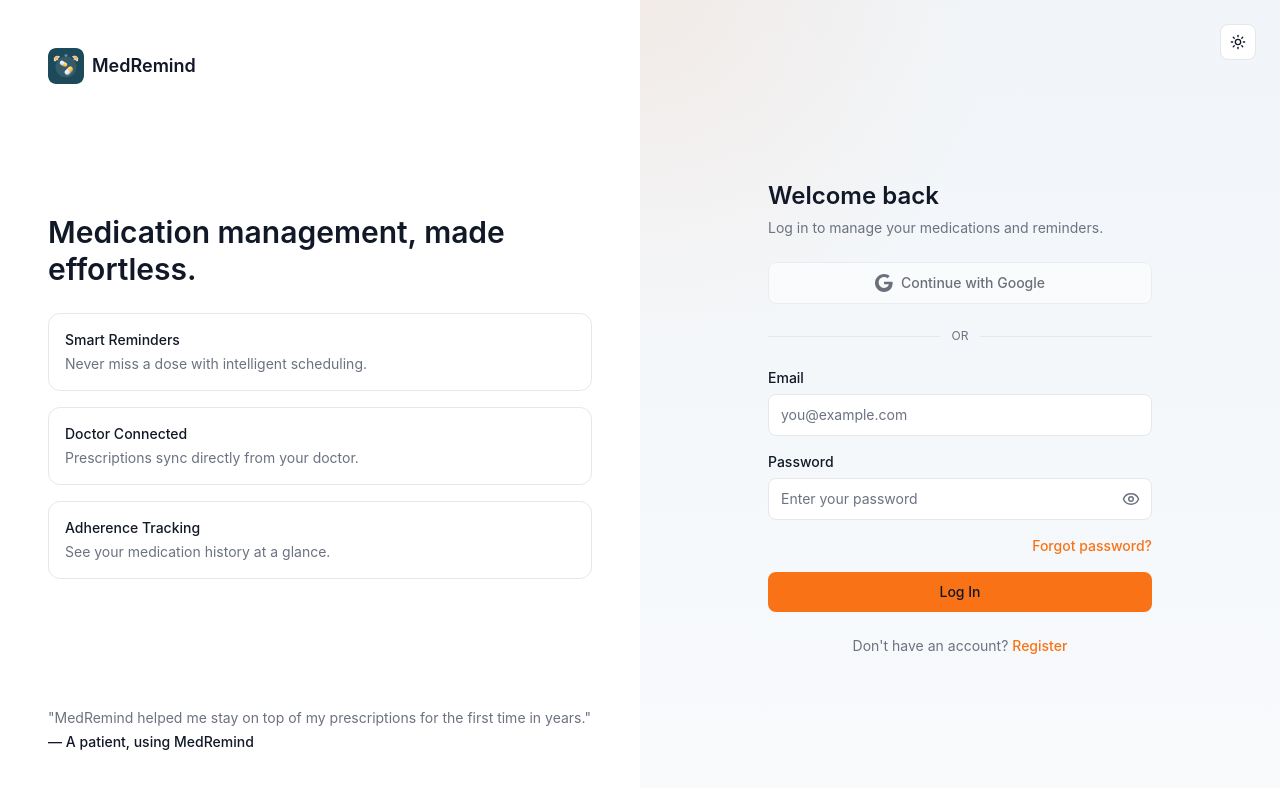
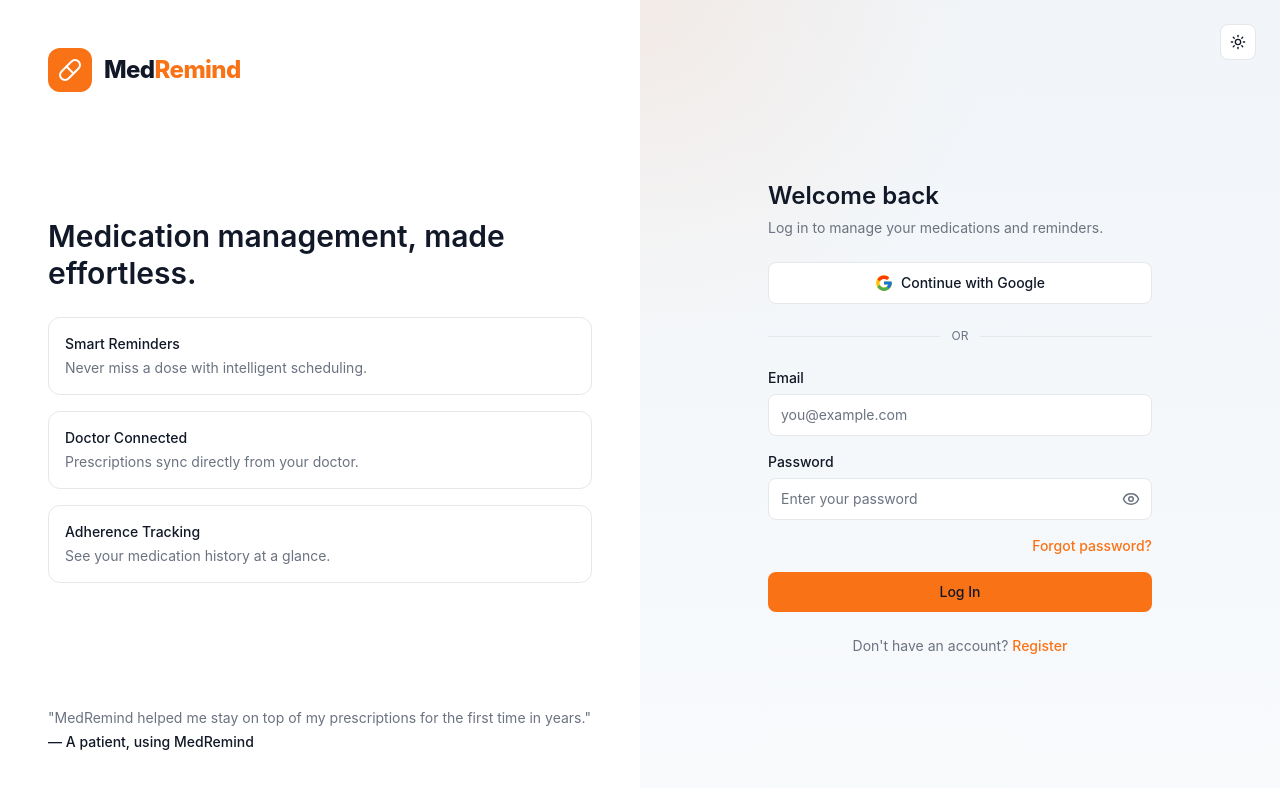
Before and after one commit to PrRj06/MedRemind, a React app in the folder frontend/: page /login in a window 1280 px wide. Shown: the top 788 px of the page. Built offline with nearby package versions, Linux system fonts and the light colour scheme; no server answers; the HTML template or start-up script is replaced by a standard one.

Commit message:
Polish auth UI: orange hover effects, real Google logo, bigger branding, patient header logo

```diff
--- a/frontend/src/components/auth/AuthFormWrapper.jsx
+++ b/frontend/src/components/auth/AuthFormWrapper.jsx
@@ -13,18 +13,18 @@ export default function AuthFormWrapper({
       {showGoogle && (
         <>
           <button
-            type="button"
-            disabled
-            aria-label="Continue with Google (coming soon)"
-            className="mt-6 flex w-full items-center justify-center gap-2 rounded-lg border border-[var(--border)] bg-[var(--surface)] px-4 py-2.5 text-sm font-medium text-[var(--text)] opacity-60"
+          type="button"
+          disabled
+          aria-label="Continue with Google (coming soon)"
+          className="mt-6 flex w-full items-center justify-center gap-2 rounded-lg border border-[var(--border)] bg-[var(--surface)] px-4 py-2.5 text-sm font-medium text-[var(--text)] transition-all duration-200 hover:border-[var(--primary)]/50 hover:-translate-y-0.5 hover:shadow-lg hover:shadow-black/10 disabled:hover:translate-y-0"
           >
-            <svg width="18" height="18" viewBox="0 0 24 24" aria-hidden="true">
-              <path
-                fill="currentColor"
-                d="M12 11v2.8h6.5c-.3 1.6-2.1 4.7-6.5 4.7-3.9 0-7.1-3.2-7.1-7.2S8.1 4.1 12 4.1c2.2 0 3.7.9 4.6 1.7l3.1-3C17.8 1.1 15.2 0 12 0 5.4 0 0 5.4 0 12s5.4 12 12 12c6.9 0 11.5-4.9 11.5-11.7 0-.8-.1-1.4-.2-2H12z"
-              />
-            </svg>
-            Continue with Google
+          <svg width="18" height="18" viewBox="0 0 48 48" aria-hidden="true">
+          <path fill="#FFC107" d="M43.6 20.5H42V20H24v8h11.3C33.7 32.9 29.3 36 24 36c-6.6 0-12-5.4-12-12s5.4-12 12-12c3.1 0 5.8 1.1 8 3l6-6C34.6 5.1 29.6 3 24 3 12.4 3 3 12.4 3 24s9.4 21 21 21 21-9.4 21-21c0-1.2-.1-2.4-.4-3.5z"/>
+          <path fill="#FF3D00" d="M6.3 14.7l6.6 4.8C14.6 15.9 18.9 13 24 13c3.1 0 5.8 1.1 8 3l6-6C34.6 6.1 29.6 4 24 4 16.3 4 9.7 8.3 6.3 14.7z"/>
+          <path fill="#4CAF50" d="M24 45c5.5 0 10.4-2.1 14.2-5.6l-6.6-5.6C29.6 35.6 26.9 36.5 24 36.5c-5.3 0-9.7-3.1-11.3-7.6l-6.5 5C9.6 40.6 16.2 45 24 45z"/>
+          <path fill="#1976D2" d="M43.6 20.5H42V20H24v8h11.3c-.8 2.2-2.3 4.1-4.2 5.4l6.6 5.6C41.5 36 45 30.5 45 24c0-1.2-.1-2.4-.4-3.5z"/>
+          </svg>
+          Continue with Google
           </button>
 
           <div className="my-6 flex items-center gap-3">
--- a/frontend/src/components/auth/AuthLayout.jsx
+++ b/frontend/src/components/auth/AuthLayout.jsx
@@ -1,5 +1,5 @@
 import ThemeToggle from "../common/ThemeToggle";
-import logo from "../../assets/logo.png";
+import { Pill } from "lucide-react";
 
 const FEATURES = [
   { title: "Smart Reminders", desc: "Never miss a dose with intelligent scheduling." },
@@ -11,9 +11,13 @@ export default function AuthLayout({ children }) {
   return (
     <div className="flex min-h-screen w-full bg-[var(--background)]">
       <div className="hidden w-1/2 flex-col justify-between bg-[var(--surface)] p-12 lg:flex">
-        <div className="flex items-center gap-2">
-          <img src={logo} alt="MedRemind" className="h-9 w-9 rounded-lg object-contain" />
-          <span className="text-lg font-semibold text-[var(--text)]">MedRemind</span>
+        <div className="flex items-center gap-3">
+          <div className="flex h-11 w-11 items-center justify-center rounded-xl bg-[var(--primary)] text-white">
+            <Pill size={24} />
+          </div>
+          <span className="text-2xl font-extrabold tracking-tight text-[var(--text)]">
+            Med<span className="text-[var(--primary)]">Remind</span>
+          </span>
         </div>
 
         <div className="space-y-6">
@@ -24,7 +28,7 @@ export default function AuthLayout({ children }) {
             {FEATURES.map((feature) => (
               <div
                 key={feature.title}
-                className="rounded-xl border border-[var(--border)] bg-[var(--background)] p-4"
+                className="rounded-xl border border-[var(--border)] bg-[var(--background)] p-4 transition-colors duration-200 hover:border-[var(--primary)]/40"
               >
                 <p className="text-sm font-medium text-[var(--text)]">{feature.title}</p>
                 <p className="mt-1 text-sm text-[var(--text-muted)]">{feature.desc}</p>
@@ -40,11 +44,21 @@ export default function AuthLayout({ children }) {
       </div>
 
       <div className="flex w-full flex-col lg:w-1/2">
-        <div className="flex justify-end p-6">
-          <ThemeToggle />
+        <div className="flex items-center justify-between p-6">
+          <div className="flex items-center gap-2 lg:hidden">
+            <div className="flex h-9 w-9 items-center justify-center rounded-lg bg-[var(--primary)] text-white">
+              <Pill size={18} />
+            </div>
+            <span className="text-lg font-extrabold tracking-tight text-[var(--text)]">
+              Med<span className="text-[var(--primary)]">Remind</span>
+            </span>
+          </div>
+          <div className="ml-auto">
+            <ThemeToggle />
+          </div>
         </div>
         <div className="flex flex-1 items-center justify-center px-6 pb-12">
-          <div className="w-full max-w-sm">{children}</div>
+        <div className="w-full max-w-sm">{children}</div>
         </div>
       </div>
     </div>
--- a/frontend/src/components/common/Input.jsx
+++ b/frontend/src/components/common/Input.jsx
@@ -11,9 +11,12 @@ export default function Input({ label, id, error, type = "text", registration =
         type={type}
         aria-invalid={Boolean(error)}
         aria-describedby={error ? `${id}-error` : undefined}
-        className={`w-full rounded-lg border bg-[var(--surface)] px-3 py-2.5 text-sm text-[var(--text)] placeholder:text-[var(--text-muted)] focus:outline-none focus:ring-2 focus:ring-[var(--primary)] ${
-          error ? "border-[var(--danger)]" : "border-[var(--border)]"
-        }`}
+       className={`w-full rounded-lg border bg-[var(--surface)] px-3 py-2.5 text-sm text-[var(--text)] placeholder:text-[var(--text-muted)] transition-colors duration-200 focus:outline-none focus:ring-2 focus:ring-[var(--primary)] ${
+  error
+    ? "border-[var(--danger)]"
+    : "border-[var(--border)] hover:border-[var(--primary)]/50"
+}`}
+
         {...registration}
         {...props}
       />
--- a/frontend/src/components/patient/PatientHeader.jsx
+++ b/frontend/src/components/patient/PatientHeader.jsx
@@ -1,8 +1,8 @@
 import { Link } from "react-router-dom";
 import NotificationButton from "./NotificationButton";
 import ProfileAvatar from "./ProfileAvatar";
-import { LogOut } from "lucide-react";
 import { useAuth } from "../../hooks/useAuth";
+import { LogOut, Pill } from "lucide-react";
 
 // Top bar shown on every patient page: title, notifications, profile avatar.
 export default function PatientHeader() {
@@ -10,9 +10,14 @@ export default function PatientHeader() {
 
   return (
     <header className="sticky top-0 z-10 flex items-center justify-between border-b border-[var(--border)] bg-[var(--surface)] px-4 py-3">
-      <Link to="/patient" className="text-lg font-bold tracking-tight text-[var(--text)] hover:opacity-90">
-        Med<span className="text-[var(--primary)]">Remind</span>
-      </Link>
+      <Link to="/patient" className="flex items-center gap-2 hover:opacity-90">
+    <div className="flex h-8 w-8 items-center justify-center rounded-lg bg-[var(--primary)] text-white">
+    <Pill size={18} />
+   </div>
+    <span className="text-lg font-bold tracking-tight text-[var(--text)]">
+    Med<span className="text-[var(--primary)]">Remind</span>
+    </span>
+  </Link>
 
       <div className="flex items-center gap-3">
         <NotificationButton />
--- a/frontend/src/pages/auth/ForgotPassword.jsx
+++ b/frontend/src/pages/auth/ForgotPassword.jsx
@@ -36,7 +36,7 @@ export default function ForgotPassword() {
           title="Check your email"
           subtitle="If an account exists for that email, we've sent a link to reset your password."
           footer={
-            <Link to="/login" className="font-medium text-[var(--primary)]">
+            <Link to="/login" className="font-medium text-[var(--primary)] transition-colors duration-200 hover:text-[var(--primary-hover)] hover:underline underline-offset-2">
               Back to login
             </Link>
           }
@@ -55,7 +55,7 @@ export default function ForgotPassword() {
         footer={
           <>
             Remembered it?{" "}
-            <Link to="/login" className="font-medium text-[var(--primary)]">
+            <Link to="/login" className="font-medium text-[var(--primary)] transition-colors duration-200 hover:text-[var(--primary-hover)] hover:underline underline-offset-2">
               Back to login
             </Link>
           </>
--- a/frontend/src/pages/auth/Login.jsx
+++ b/frontend/src/pages/auth/Login.jsx
@@ -44,7 +44,7 @@ export default function Login() {
         footer={
           <>
             Don&apos;t have an account?{" "}
-            <Link to="/register" className="font-medium text-[var(--primary)]">
+            <Link to="/register" className="font-medium text-[var(--primary)] transition-colors duration-200 hover:text-[var(--primary-hover)] hover:underline underline-offset-2">
               Register
             </Link>
           </>
@@ -68,7 +68,7 @@ export default function Login() {
           />
 
           <div className="flex justify-end text-sm">
-            <Link to="/forgot-password" className="font-medium text-[var(--primary)]">
+            <Link to="/forgot-password" className="font-medium text-[var(--primary)] transition-colors duration-200 hover:text-[var(--primary-hover)] hover:underline underline-offset-2">
               Forgot password?
             </Link>
           </div>
--- a/frontend/src/pages/auth/ResetPassword.jsx
+++ b/frontend/src/pages/auth/ResetPassword.jsx
@@ -38,7 +38,7 @@ export default function ResetPassword() {
           title="Invalid reset link"
           subtitle="This password reset link is missing or malformed."
           footer={
-            <Link to="/forgot-password" className="font-medium text-[var(--primary)]">
+            <Link to="/forgot-password" className="font-medium text-[var(--primary)] transition-colors duration-200 hover:text-[var(--primary-hover)] hover:underline underline-offset-2">
               Request a new link
             </Link>
           }
```
Also changed, not shown: frontend/src/components/common/Button.jsx (+8 -7 lines), frontend/src/components/common/PasswordInput.jsx (+3 -4 lines), frontend/src/pages/auth/Register.jsx (+9 -7 lines).
